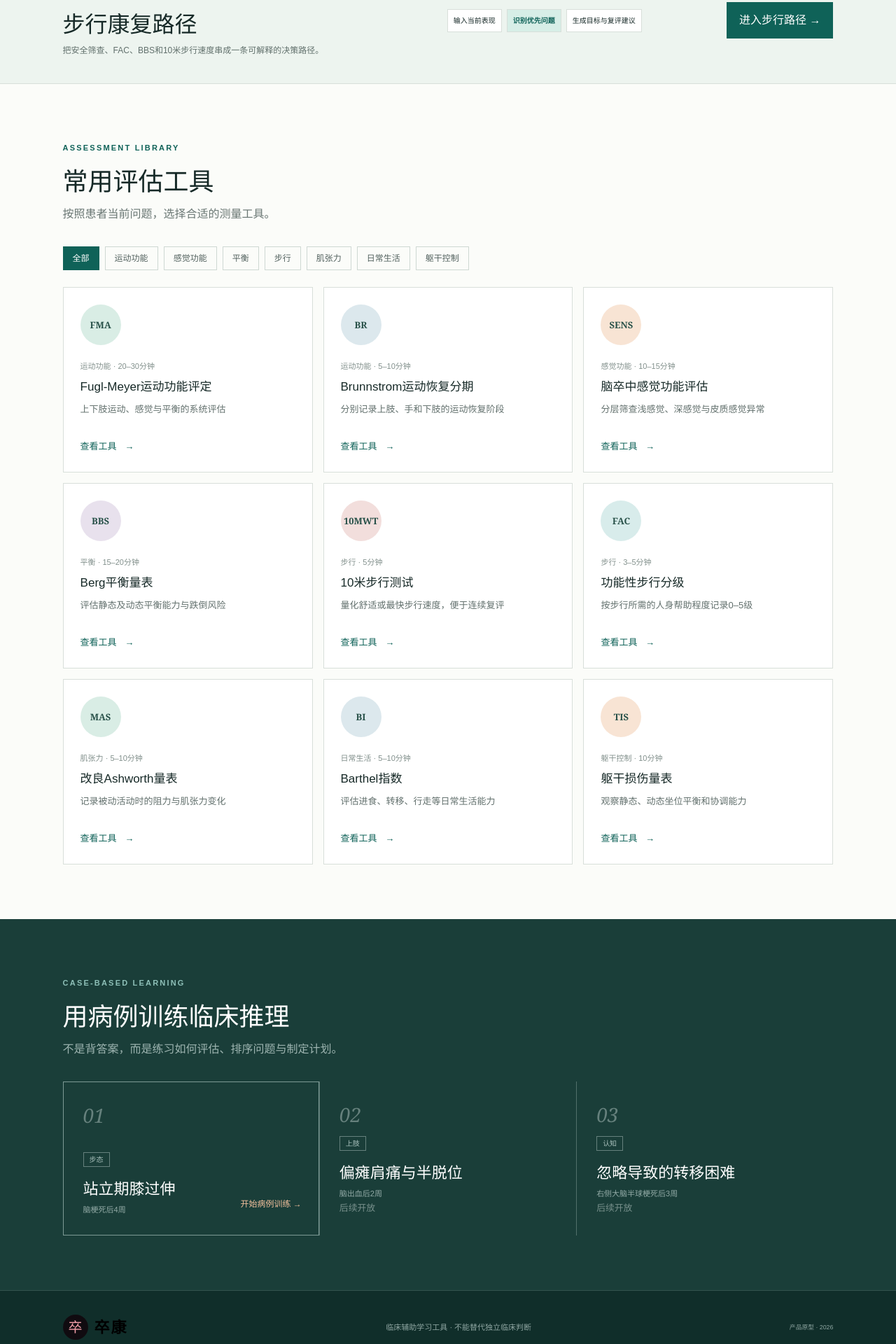
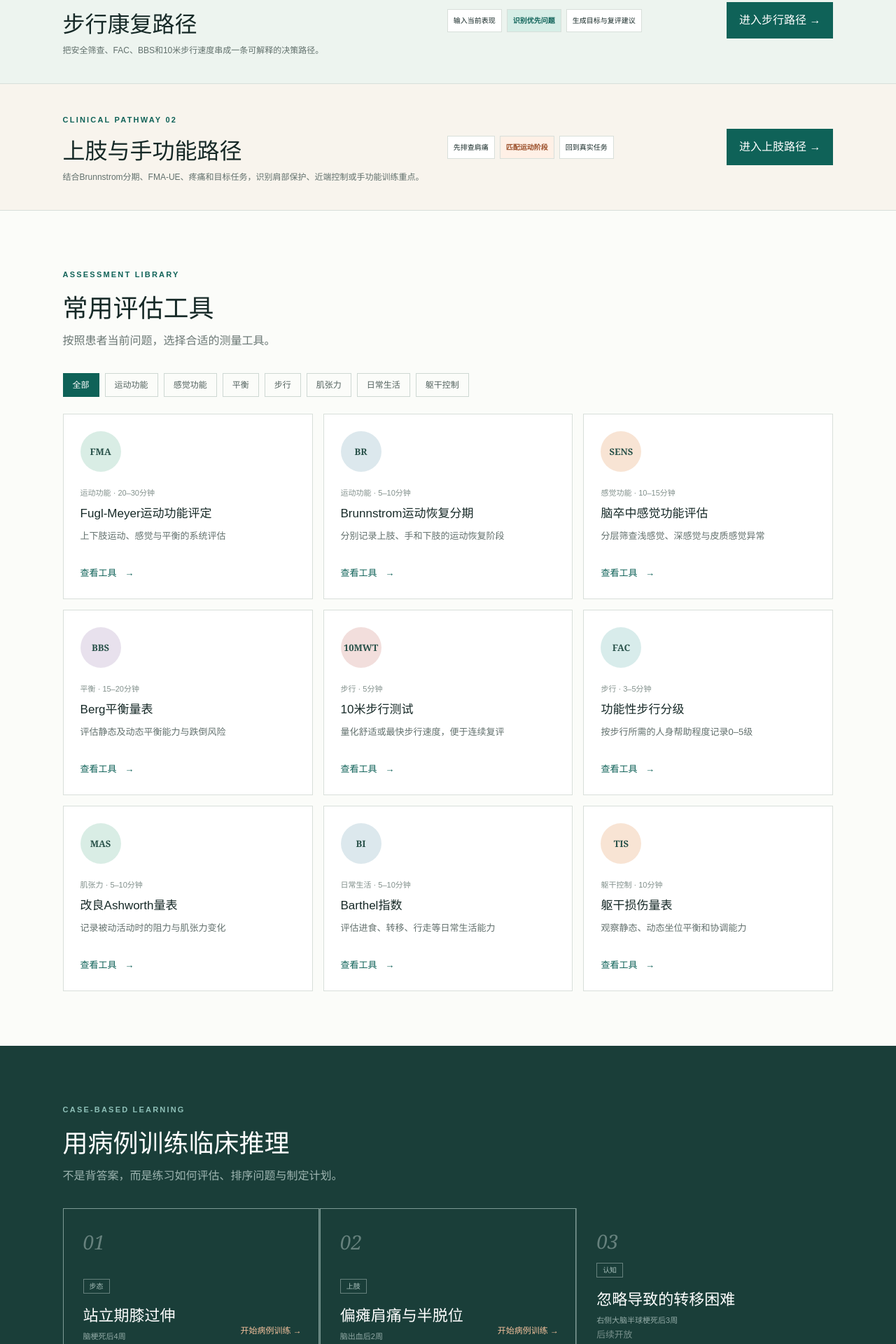
Before and after one commit to jie920199-code/stroke-rehab-toolkit, a Next.js app: page / in a window 1280 px wide. Shown: the part 740-2660 px from the top of the page at 70% size. Built offline with nearby package versions, Linux system fonts and the light colour scheme.

Commit message:
Add upper limb pathway and shoulder case

```diff
--- a/app/page.tsx
+++ b/app/page.tsx
@@ -174,6 +174,8 @@ export default function Home() {
   const [facLevel,setFacLevel]=useState(0); const [facDevice,setFacDevice]=useState("无"); const [facNote,setFacNote]=useState(""); const [facRecords,setFacRecords]=useState<FacRecord[]>([]);
   const [pathFac,setPathFac]=useState(3); const [pathBbs,setPathBbs]=useState(38); const [pathSpeed,setPathSpeed]=useState(0.42); const [pathGoal,setPathGoal]=useState("小区步行"); const [pathRedFlag,setPathRedFlag]=useState(false);
   const [caseAnswers,setCaseAnswers]=useState<number[]>([-1,-1,-1]);
+  const [upperStage,setUpperStage]=useState(3); const [handStage,setHandStage]=useState(2); const [upperFma,setUpperFma]=useState(24); const [upperPain,setUpperPain]=useState(3); const [upperTask,setUpperTask]=useState("辅助稳定物品");
+  const [shoulderAnswers,setShoulderAnswers]=useState<number[]>([-1,-1,-1]);
   useEffect(() => {
     try {
       setRecords(JSON.parse(localStorage.getItem("zuka-10mwt") || "[]"));
@@ -308,6 +310,11 @@ export default function Home() {
         <div className="pathPreview"><span>输入当前表现</span><b>识别优先问题</b><em>生成目标与复评建议</em></div>
         <button onClick={()=>setTool("PATH-WALK")}>进入步行路径 <b>→</b></button>
       </section>
+      <section className="pathSection pathAlt">
+        <div><span className="kicker">CLINICAL PATHWAY 02</span><h2>上肢与手功能路径</h2><p>结合Brunnstrom分期、FMA-UE、疼痛和目标任务，识别肩部保护、近端控制或手功能训练重点。</p></div>
+        <div className="pathPreview"><span>先排查肩痛</span><b>匹配运动阶段</b><em>回到真实任务</em></div>
+        <button onClick={()=>setTool("PATH-UPPER")}>进入上肢路径 <b>→</b></button>
+      </section>
       <section className="content" id="tools">
         <div className="sectionhead">
           <div>
@@ -372,13 +379,13 @@ export default function Home() {
             ["上肢", "偏瘫肩痛与半脱位", "脑出血后2周"],
             ["认知", "忽略导致的转移困难", "右侧大脑半球梗死后3周"],
           ].map((c, i) => (
-            <article className={`case ${i===0?"ready":""}`} key={c[1]} onClick={()=>i===0&&setTool("CASE-WALK")} role={i===0?"button":undefined} tabIndex={i===0?0:undefined}>
+            <article className={`case ${i<2?"ready":""}`} key={c[1]} onClick={()=>i===0?setTool("CASE-WALK"):i===1?setTool("CASE-SHOULDER"):undefined} role={i<2?"button":undefined} tabIndex={i<2?0:undefined}>
               <span className="num">0{i + 1}</span>
               <div>
                 <em>{c[0]}</em>
                 <h3>{c[1]}</h3>
                 <p>{c[2]}</p>
-                {i===0?<button>开始病例训练 →</button>:<small>后续开放</small>}
+                {i<2?<button>开始病例训练 →</button>:<small>后续开放</small>}
               </div>
             </article>
           ))}
@@ -409,7 +416,25 @@ export default function Home() {
             <button className="close" onClick={() => setTool(null)}>
               ×
             </button>
-            {tool === "PATH-WALK" ? (
+            {tool === "PATH-UPPER" ? (
+              <>
+                <div className="tooltitle"><span className="kicker">CLINICAL PATHWAY 02</span><h2>脑卒中上肢与手功能路径</h2><p>以安全、运动阶段和患者真实任务为主线，不以单一分数决定训练方式。</p></div>
+                <div className="pathInputs"><label>Brunnstrom上肢<select value={upperStage} onChange={(e)=>setUpperStage(Number(e.target.value))}>{brStages.map(x=><option value={x.stage} key={x.stage}>{x.stage}期 · {x.title}</option>)}</select></label><label>Brunnstrom手<select value={handStage} onChange={(e)=>setHandStage(Number(e.target.value))}>{brStages.map(x=><option value={x.stage} key={x.stage}>{x.stage}期 · {x.title}</option>)}</select></label><label>FMA-UE<input type="number" min="0" max="66" value={upperFma} onChange={(e)=>setUpperFma(Math.max(0,Math.min(66,Number(e.target.value)||0)))} /></label><label>肩痛 NRS 0–10<input type="number" min="0" max="10" value={upperPain} onChange={(e)=>setUpperPain(Math.max(0,Math.min(10,Number(e.target.value)||0)))} /></label><label>目标任务<select value={upperTask} onChange={(e)=>setUpperTask(e.target.value)}><option>摆位与患肢保护</option><option>辅助稳定物品</option><option>主动抓握与释放</option><option>双手完成日常活动</option><option>精细操作与工作任务</option></select></label></div>
+                {upperPain>=7?<div className="pathStop"><strong>先完成肩痛原因评估</strong><p>明显疼痛时先检查创伤、关节活动、软组织、半脱位、痉挛及复杂区域疼痛综合征等可能原因，避免强拉患肢或无保护的过头活动。</p></div>:<div className="pathPlan"><div className="pathPriority"><span>当前优先方向</span><h3>{upperStage<=2?"肩部保护、维持活动度与诱发主动收缩":upperStage===3?"减轻协同模式限制并建立近端控制":handStage<=3?"近端稳定基础上的抓握与释放准备":"任务特异性的手功能与患手真实使用"}</h3><p>{upperPain>0?`当前肩痛 ${upperPain}/10：训练前后记录疼痛变化，并调整体位、支持和活动范围。`:"当前未报告肩痛，仍需持续预防牵拉和不良摆位。"}</p></div><div className="pathColumns"><article><span>目标示例</span><p>2周内在安全体位下，患侧上肢参与“{upperTask}”任务，完成可重复观察的动作，并减少代偿或协助。</p></article><article><span>干预重点</span><ul><li>高重复、目标导向的主动任务练习</li><li>肩胛与躯干对线，避免牵拉患肢</li><li>{handStage<=3?"结合可完成的伸手、承重及抓放前活动":"逐步增加抓放、双手和精细任务难度"}</li><li>有指征时由专业人员评估电刺激、镜像训练或辅助技术</li></ul></article><article><span>复评计划</span><ul><li>FMA-UE与Brunnstrom分区变化</li><li>疼痛、关节活动度和肌张力</li><li>目标任务的完成质量、次数与协助量</li><li>患者在日常生活中实际使用患手的频率</li></ul></article></div></div>}
+                <div className="interpret"><h3>使用边界</h3><p>肩痛必须先识别原因，再决定处理方式。该路径不建议被动牵拉患肢，也不根据Brunnstrom阶段机械套用固定技术。</p></div>
+              </>
+            ) : tool === "CASE-SHOULDER" ? (
+              <>
+                <div className="tooltitle"><span className="kicker">CASE-BASED LEARNING 02</span><h2>病例：偏瘫肩痛与上肢保护</h2><p>脑出血后2周，右上肢Brunnstrom II期，手I期；肩痛NRS 6/10，坐位时可见轻度半脱位，护理转移时曾牵拉患臂。</p></div>
+                <div className="caseFacts"><span>无新发神经症状</span><span>被动外旋疼痛</span><span>手部明显水肿</span><span>主动肩部控制很少</span></div>
+                <div className="quiz">{[
+                  {q:"1. 首要处理是什么？",opts:["立即进行大幅度过头滑轮训练","评估疼痛原因并纠正摆位、转移和患肢支持","反复牵拉肩关节以复位"],correct:1,why:"卒中后肩痛应先查明原因，并减少牵拉和不良摆位造成的再次损伤。"},
+                  {q:"2. 哪项护理教育最关键？",opts:["转移时抓住患侧上臂更省力","在患肢无控制时避免牵拉，由躯干和骨盆引导转移并妥善支持上肢","全天使用吊带且不再活动肩部"],correct:1,why:"应避免拉拽患肢；支持方式需结合任务和专业评估，不能用全天固定替代主动康复。"},
+                  {q:"3. 近期复评应包括什么？",opts:["只记录Brunnstrom分期","疼痛、关节活动、半脱位/水肿、主动收缩及目标任务参与","只拍肩关节照片"],correct:1,why:"疼痛病例需要同时跟踪结构与软组织风险、运动恢复和功能参与。"},
+                ].map((q,qi)=><section className="quizitem" key={q.q}><h3>{q.q}</h3>{q.opts.map((o,oi)=><button className={shoulderAnswers[qi]===oi?(oi===q.correct?"correct":"wrong"):""} onClick={()=>setShoulderAnswers(a=>a.map((v,i)=>i===qi?oi:v))} key={o}>{o}</button>)}{shoulderAnswers[qi]>=0?<p className={shoulderAnswers[qi]===q.correct?"ok":"retry"}>{shoulderAnswers[qi]===q.correct?"判断合理。":"再想一步。"} {q.why}</p>:null}</section>)}</div>
+                <div className="caseResult"><strong>{shoulderAnswers.filter((a)=>a===1).length}/3</strong><div><b>{shoulderAnswers.every(a=>a>=0)?"本轮已完成":"完成三个安全决策"}</b><p>肩痛处理首先是识别原因和停止二次伤害，再安排阶段匹配的主动康复。</p></div><button className="outline" onClick={()=>setShoulderAnswers([-1,-1,-1])}>重新训练</button></div>
+              </>
+            ) : tool === "PATH-WALK" ? (
               <>
                 <div className="tooltitle"><span className="kicker">CLINICAL PATHWAY 01</span><h2>脑卒中步行康复路径</h2><p>先筛查安全，再依据辅助程度、平衡和速度确定训练重点与复评指标。</p></div>
                 <div className="pathSafety"><label><input type="checkbox" checked={pathRedFlag} onChange={(e)=>setPathRedFlag(e.target.checked)} /> 存在新发神经症状、胸痛、静息呼吸困难、晕厥或生命体征不稳定</label><p>{pathRedFlag?"暂停步行训练，按机构流程进行医学评估。":"未勾选急性红旗；仍需结合跌倒史、疼痛、认知和环境风险。"}</p></div>
```
Also changed, not shown: app/globals.css.
